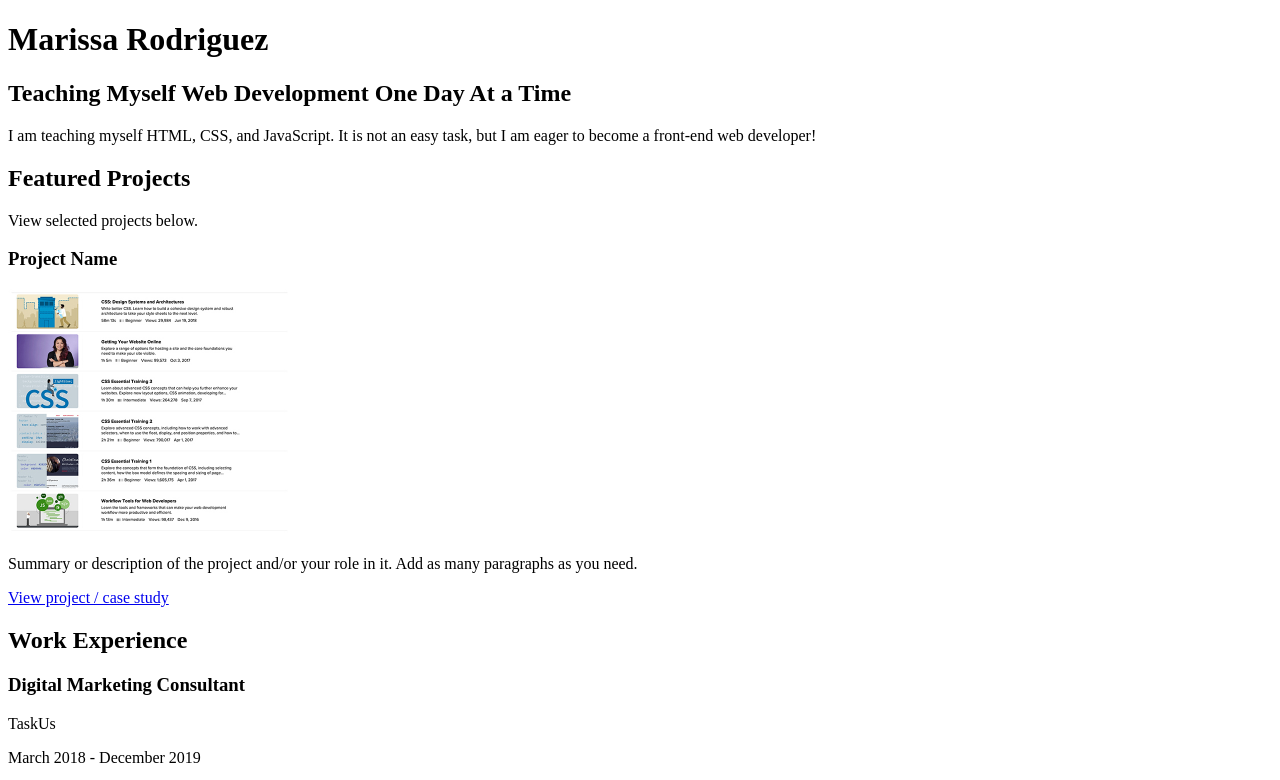
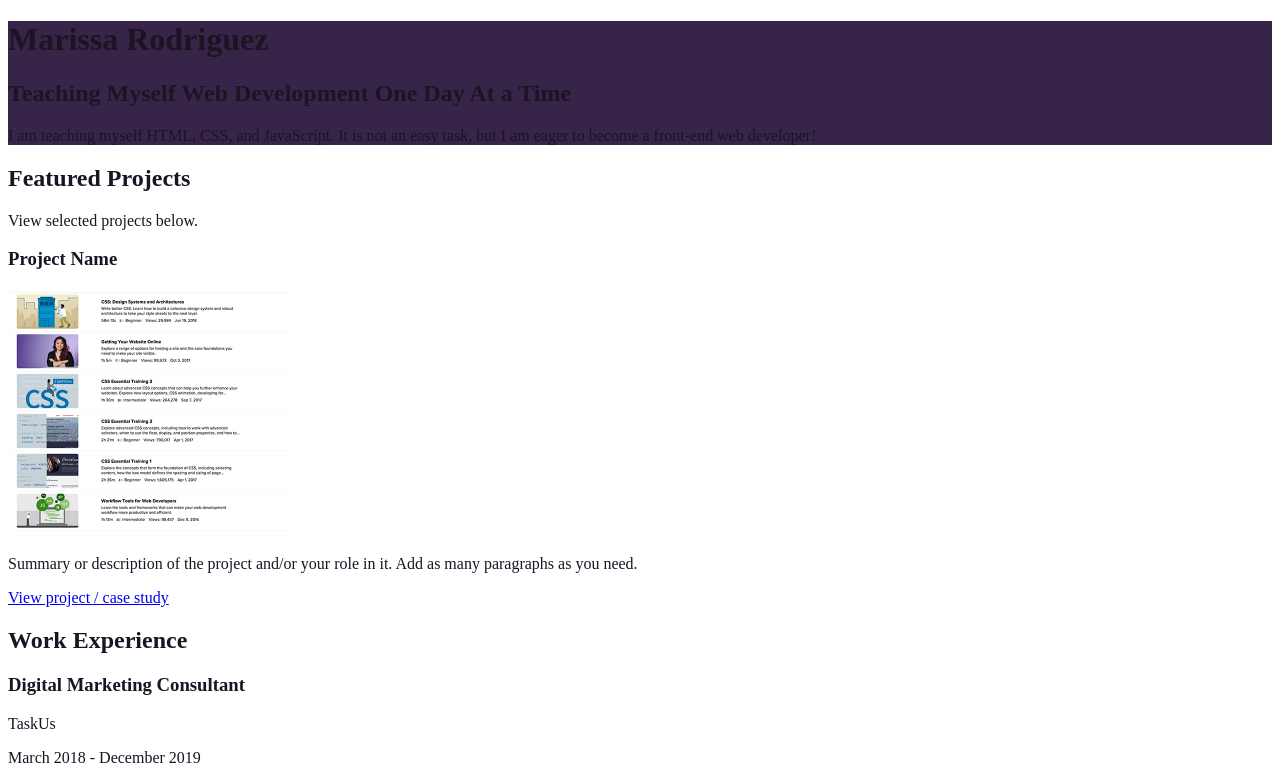
Before and after one commit to marissa-rodriguez/css-portfolio, a plain HTML site: page index.html in a window 1280 px wide. Shown: the top 780 px of the page. Drawn offline with Linux system fonts and the light colour scheme.

Commit message:
added class ids to html sections

```diff
--- a/css/style.css
+++ b/css/style.css
@@ -10,16 +10,22 @@ https://coolors.co/1a1423-372549-774c60-b75d69-eacdc2
 
 /* Global styles
 ________________________________________*/
-
+body {
+    color: #1A1423;
+}
 img {
     width: 300px;
 }
 
 /* Profile
 ________________________________________*/
+header {
+    background-color: #372549;
+}
 
 /* Projects
 ________________________________________*/
+
 
 /* Work Experience
 ________________________________________*/
--- a/index.html
+++ b/index.html
@@ -22,7 +22,7 @@
         <p>View selected projects below.</a></p>
 
         <!-- Copy the whole <section> block to add more projects. -->
-        <section>
+        <section class="projects">
           <h3>Project Name</h3>
           <img src="images/project-courses.jpg" alt="Lynda & LinkedIn Learning Course List">
           <p>Summary or description of the project and/or your role in it. Add as many paragraphs as you need.</p>
@@ -36,7 +36,7 @@
         <h2>Work Experience</h2>
 
         <!-- Copy this whole <section> block to add more jobs. -->
-        <section>
+        <section class="work-experience">
           <h3>Digital Marketing Consultant</h3>
           <p>TaskUs</p>
           <p>March 2018 - December 2019</p>
@@ -80,7 +80,7 @@
       </section>
 
       <!-- ******************  EDUCATION & CERTIFICATIONS ****************** -->
-      <section>
+      <section class="education">
         <h2>Education</h2>
 
         <!-- Copy this whole <section> block to add more schools. -->
```
